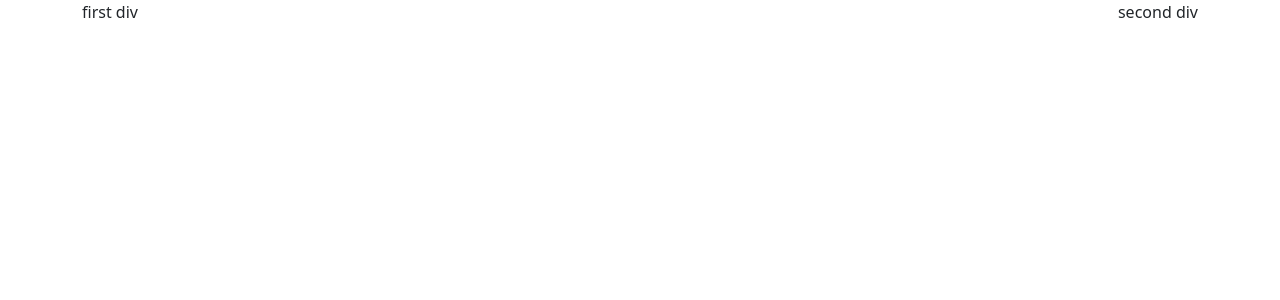
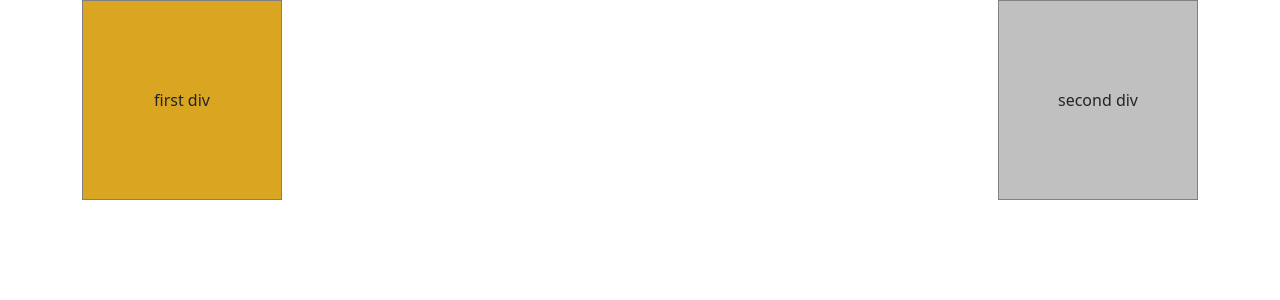
Before and after one commit to Igormirowski/LAP-3-Counter, a React (Create React App) app: page / in a window 1280 px wide. Shown: the top 300 px of the page. Built offline with nearby package versions, Linux system fonts and the light colour scheme.

Commit message:
add Mouse event

```diff
--- /dev/null
+++ b/src/App.css
@@ -0,0 +1,16 @@
+.d-flex div {
+    border: 1px solid grey;
+    width: 200px;
+    height: 200px;
+    display: flex;
+    align-items: center;
+    justify-content: center;
+}
+
+.d-flex div:nth-child(1) {
+    background-color: goldenrod;
+}
+
+.d-flex div:nth-child(2) {
+    background-color: silver;
+}
--- a/src/App.js
+++ b/src/App.js
@@ -1,11 +1,13 @@
 import React from 'react';
 import 'bootstrap/dist/css/bootstrap.min.css';
+
+import './App.css';
 
 function App() {
   return (
     <div className="container vh-100">
       <div className="d-flex justify-content-between">
-        <div>first div</div>
+        <div onMouseEnter={()=> console.log('do something')}>first div</div>
         <div>second div</div>
       </div>
     </div>
```
Also changed, not shown: 1 other file (tests, documents, lock files or other folders).
